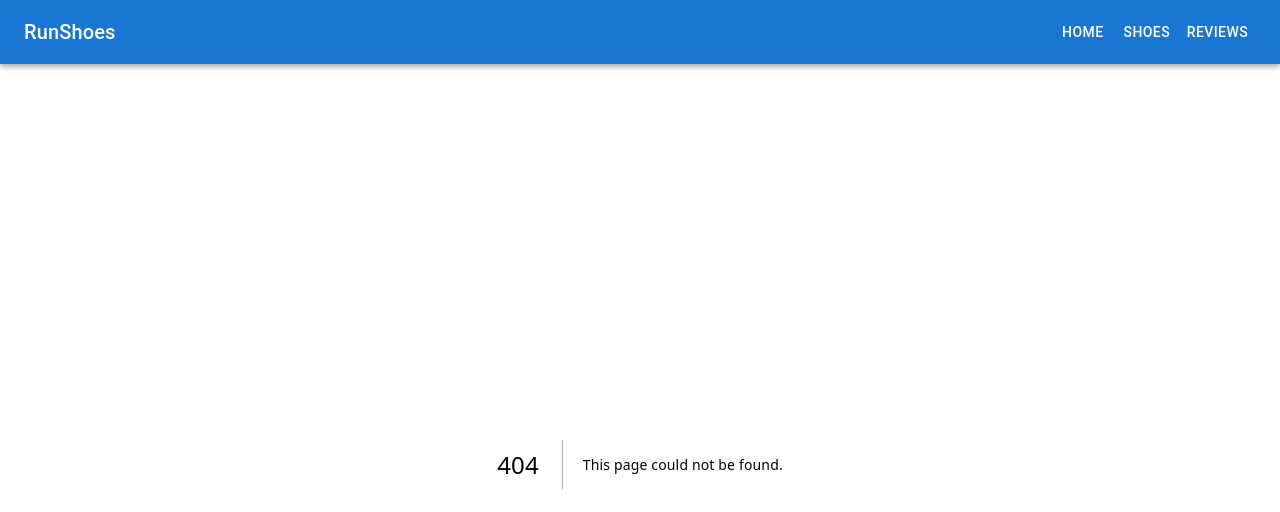
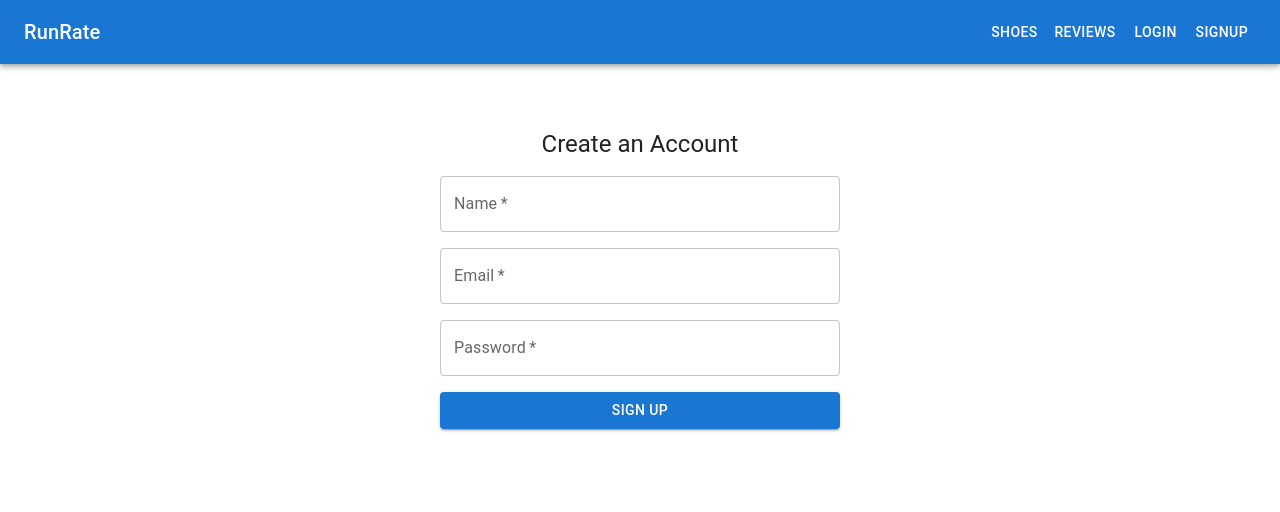
Before and after one commit to runmatch25/runshoes, a Next.js app in the folder frontend/: page /signup in a window 1280 px wide. Before the commit this address had no page. Shown: the top 512 px of the page. Built offline with nearby package versions, Linux system fonts and the light colour scheme.

Commit message:
Added login and logout on nav and functionality

```diff
--- /dev/null
+++ b/frontend/src/app/login/page.tsx
@@ -0,0 +1,5 @@
+import AuthForm from "@/components/AuthForm";
+
+export default function LoginPage() {
+  return <AuthForm type="login" />;
+}
--- /dev/null
+++ b/frontend/src/app/signup/page.tsx
@@ -0,0 +1,5 @@
+import AuthForm from "@/components/AuthForm";
+
+export default function SignupPage() {
+  return <AuthForm type="signup" />;
+}
--- /dev/null
+++ b/frontend/src/components/AuthForm.tsx
@@ -0,0 +1,77 @@
+"use client";
+
+import { useState } from "react";
+import { Box, TextField, Button, Typography } from "@mui/material";
+import { useRouter } from "next/navigation";
+
+interface AuthFormProps {
+  type: "login" | "signup";
+}
+
+export default function AuthForm({ type }: AuthFormProps) {
+  const router = useRouter();
+  const [name, setName] = useState("");
+  const [email, setEmail] = useState("");
+  const [password, setPassword] = useState("");
+  const [error, setError] = useState("");
+
+  async function handleSubmit(e: React.FormEvent) {
+    e.preventDefault();
+
+    const endpoint =
+      type === "signup"
+        ? "http://localhost:3001/auth/register"
+        : "http://localhost:3001/auth/login";
+
+    try {
+      const res = await fetch(endpoint, {
+        method: "POST",
+        headers: { "Content-Type": "application/json" },
+        body: JSON.stringify(
+          type === "signup"
+            ? { name, email, password }
+            : { email, password }
+        ),
+      });
+
+      const data = await res.json();
+
+      if (!res.ok) {
+        setError(data.message || "Something went wrong");
+        return;
+      }
+
+      // Save token to localStorage
+      localStorage.setItem("token", data.token);
+      window.dispatchEvent(new Event("authChange"));
+      router.push("/");
+    } catch (err) {
+      console.error(err);
+      setError("Failed to connect to the server");
+    }
+  }
+
+  return (
+    <Box
+      component="form"
+      onSubmit={handleSubmit}
+      sx={{ maxWidth: 400, mx: "auto", mt: 8, display: "flex", flexDirection: "column", gap: 2 }}
+    >
+      <Typography variant="h5" textAlign="center">
+        {type === "signup" ? "Create an Account" : "Log In"}
+      </Typography>
+
+      {type === "signup" && (
+        <TextField label="Name" value={name} onChange={(e) => setName(e.target.value)} required />
+      )}
+      <TextField label="Email" type="email" value={email} onChange={(e) => setEmail(e.target.value)} required />
+      <TextField label="Password" type="password" value={password} onChange={(e) => setPassword(e.target.value)} required />
+
+      {error && <Typography color="error">{error}</Typography>}
+
+      <Button type="submit" variant="contained" color="primary">
+        {type === "signup" ? "Sign Up" : "Log In"}
+      </Button>
+    </Box>
+  );
+}
--- a/frontend/src/components/Navbar.tsx
+++ b/frontend/src/components/Navbar.tsx
@@ -1,27 +1,67 @@
 "use client";
 
+import { AppBar, Toolbar, Typography, Button } from "@mui/material";
 import Link from "next/link";
-import AppBar from "@mui/material/AppBar";
-import Toolbar from "@mui/material/Toolbar";
-import Typography from "@mui/material/Typography";
-import Button from "@mui/material/Button";
+import { useRouter } from "next/navigation";
+import { useEffect, useState } from "react";
 
 export default function Navbar() {
+  const router = useRouter();
+  const [isLoggedIn, setIsLoggedIn] = useState(false);
+
+  useEffect(() => {
+    // Check auth status initially
+    setIsLoggedIn(!!localStorage.getItem("token"));
+
+    // Listen for login/logout events
+    function handleAuthChange() {
+      setIsLoggedIn(!!localStorage.getItem("token"));
+    }
+
+    window.addEventListener("authChange", handleAuthChange);
+
+    return () => {
+      window.removeEventListener("authChange", handleAuthChange);
+    };
+  }, []);
+
+  function handleLogout() {
+    localStorage.removeItem("token");
+    window.dispatchEvent(new Event("authChange")); // <— notify Navbar
+    setIsLoggedIn(false);
+    router.push("/");
+  }
+
   return (
     <AppBar position="static">
       <Toolbar>
         <Typography variant="h6" sx={{ flexGrow: 1 }}>
-          RunShoes
+          <Link href="/" style={{ color: "inherit", textDecoration: "none" }}>
+            RunRate
+          </Link>
         </Typography>
-        <Button color="inherit" component={Link} href="/">
-          Home
-        </Button>
+
         <Button color="inherit" component={Link} href="/shoes">
           Shoes
         </Button>
         <Button color="inherit" component={Link} href="/reviews">
           Reviews
         </Button>
+
+        {isLoggedIn ? (
+          <Button color="inherit" onClick={handleLogout}>
+            Logout
+          </Button>
+        ) : (
+          <>
+            <Button color="inherit" component={Link} href="/login">
+              Login
+            </Button>
+            <Button color="inherit" component={Link} href="/signup">
+              Signup
+            </Button>
+          </>
+        )}
       </Toolbar>
     </AppBar>
   );
```
